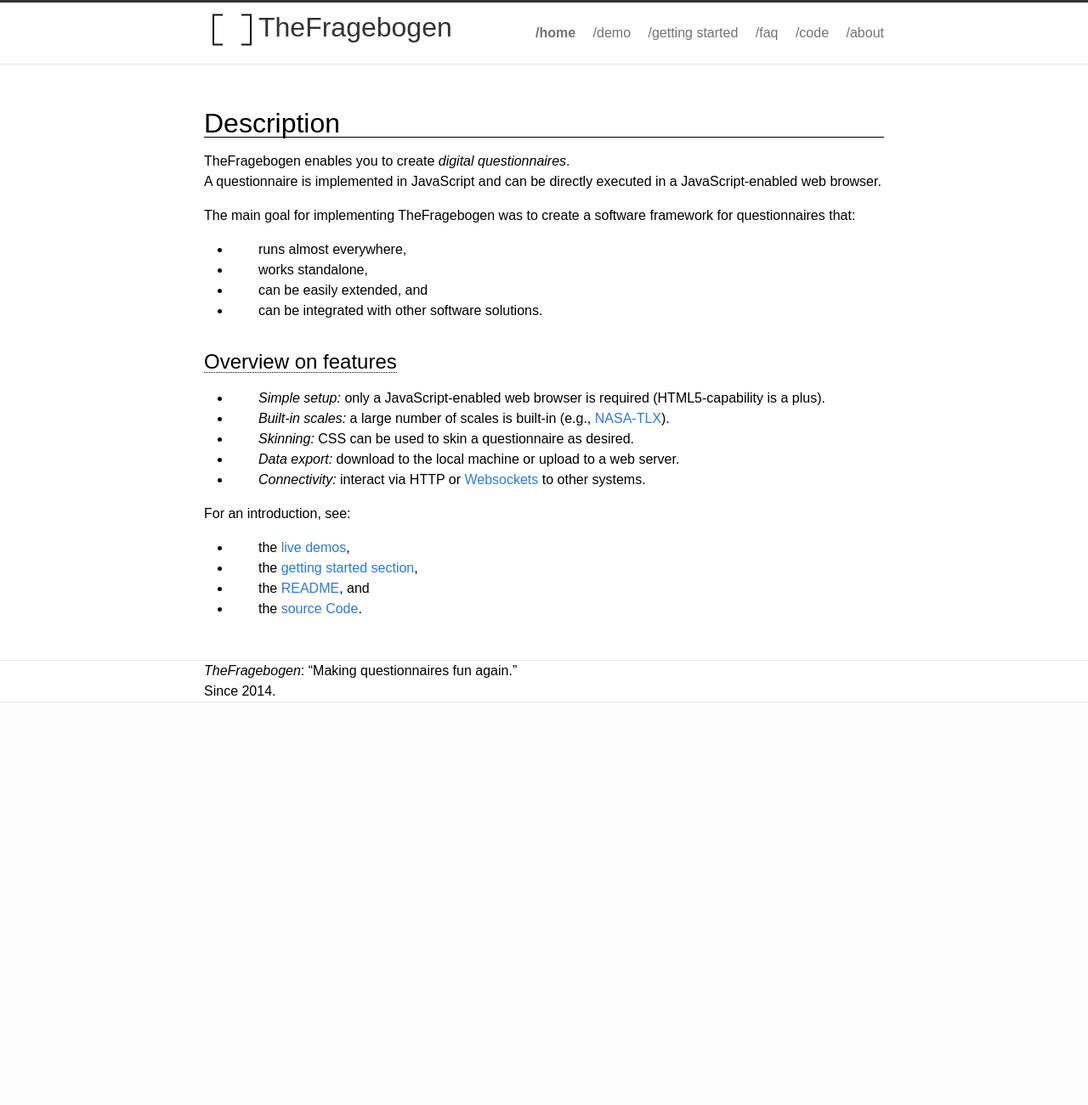
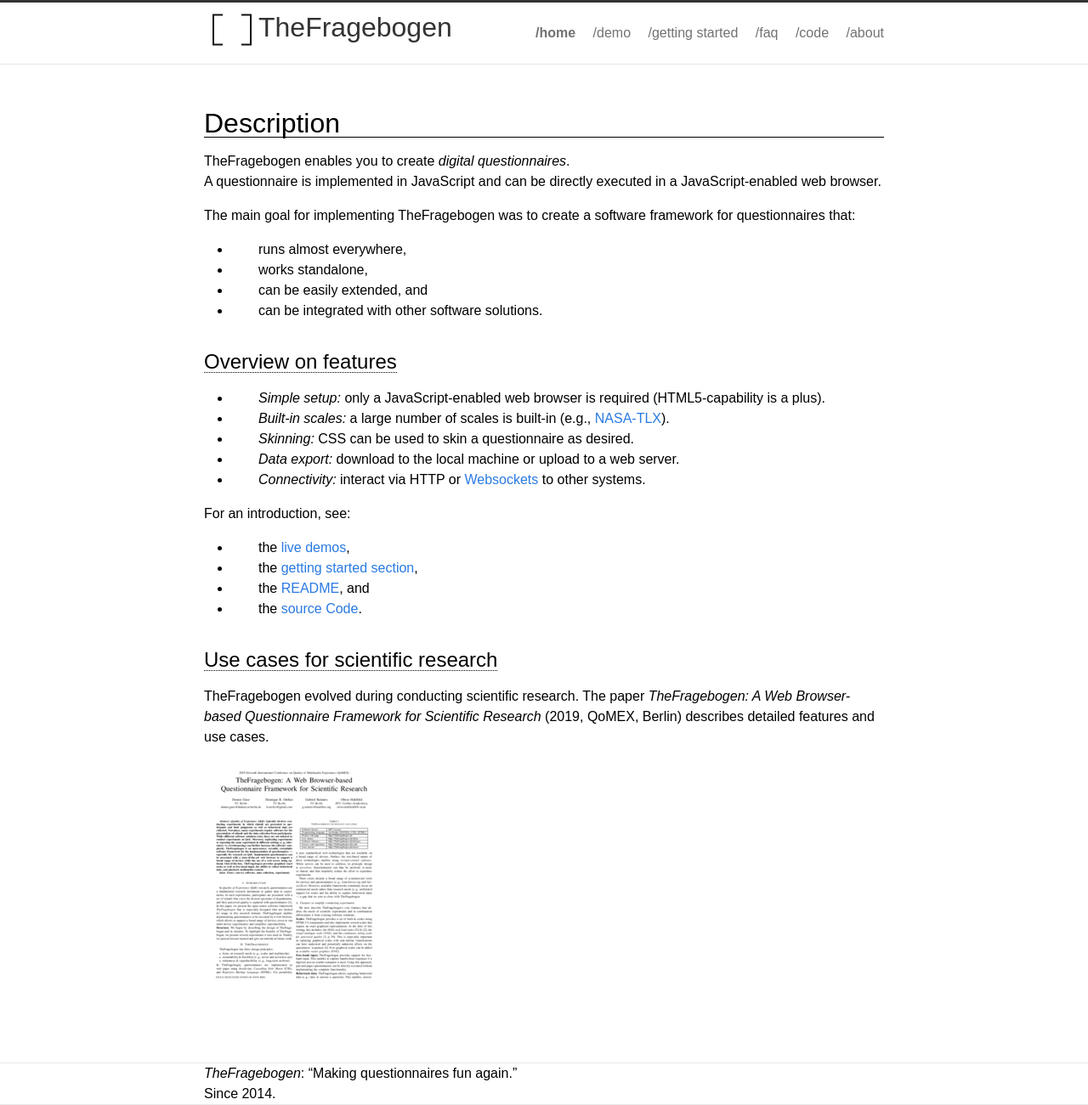
Before and after one commit to TheFragebogen/thefragebogen.github.io, a Jekyll site: the page built from index.md, in a window 1280 px wide. Shown: the whole page at 85% size. Built offline with Jekyll 4.4.1, drawn with Linux system fonts in a browser that asks for light colours; before the commit the page ends 900 px from its top, so only the background shows below that.

Commit message:
Added QoMEX 2019 paper to front page.

```diff
--- a/index.md
+++ b/index.md
@@ -31,3 +31,10 @@ For an introduction, see:
 * the [getting started section](gettingstarted/),
 * the [README](https://github.com/TheFragebogen/TheFragebogen/blob/master/README.md), and
 * the [source Code](https://github.com/TheFragebogen/TheFragebogen/).
+
+Use cases for scientific research
+---
+TheFragebogen evolved during conducting scientific research.
+The paper _TheFragebogen: A Web Browser-based Questionnaire Framework for Scientific Research_ (2019, QoMEX, Berlin) describes detailed features and use cases.
+
+[![2019-QoMEX](static/paper/2019-guse-et-al-qomex.png)](static/paper/2019-guse-et-al-qomex.pdf)
```
Also changed, not shown: static/paper/2019-guse-et-al-qomex.png (added), 1 other file.
